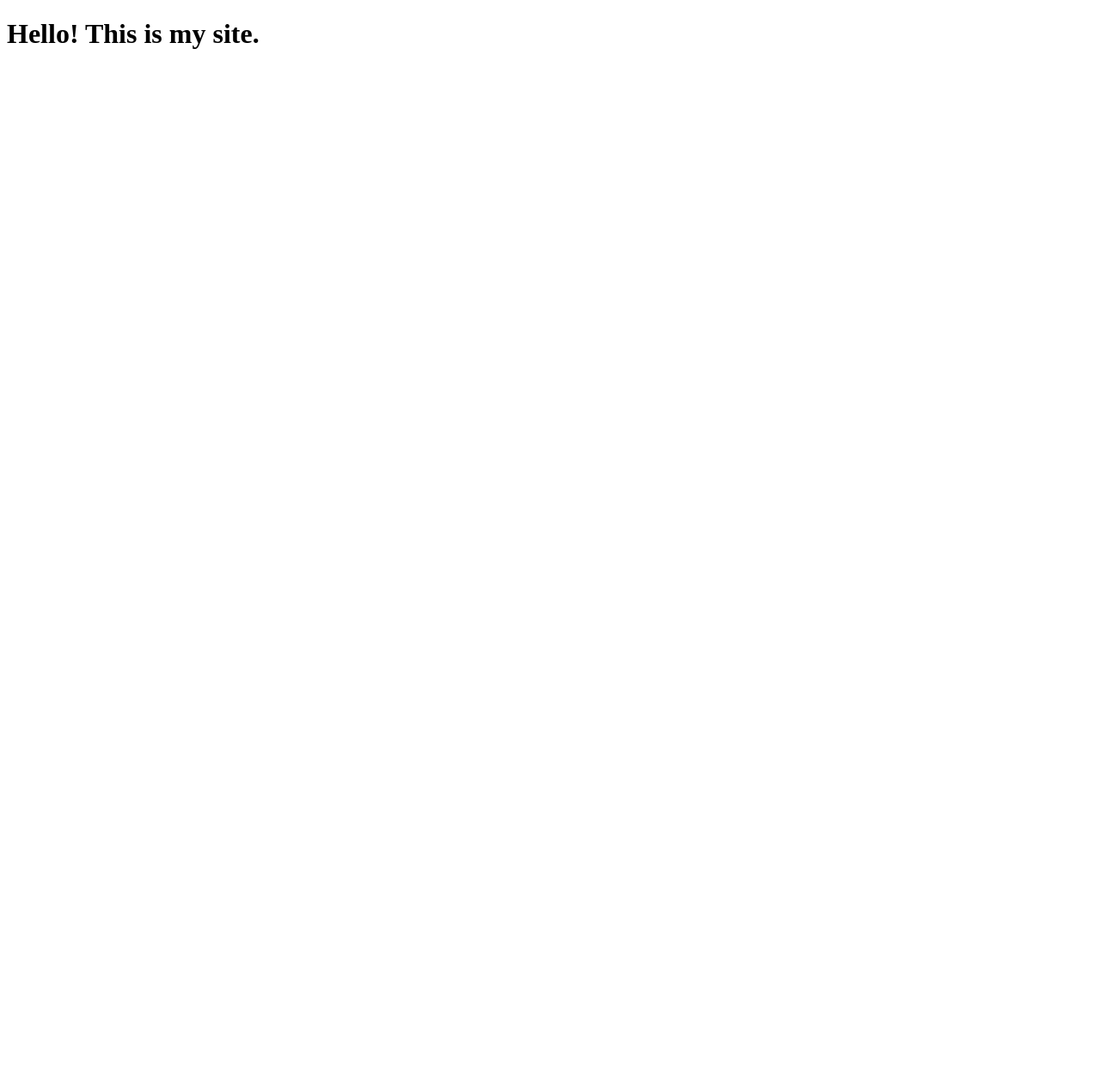
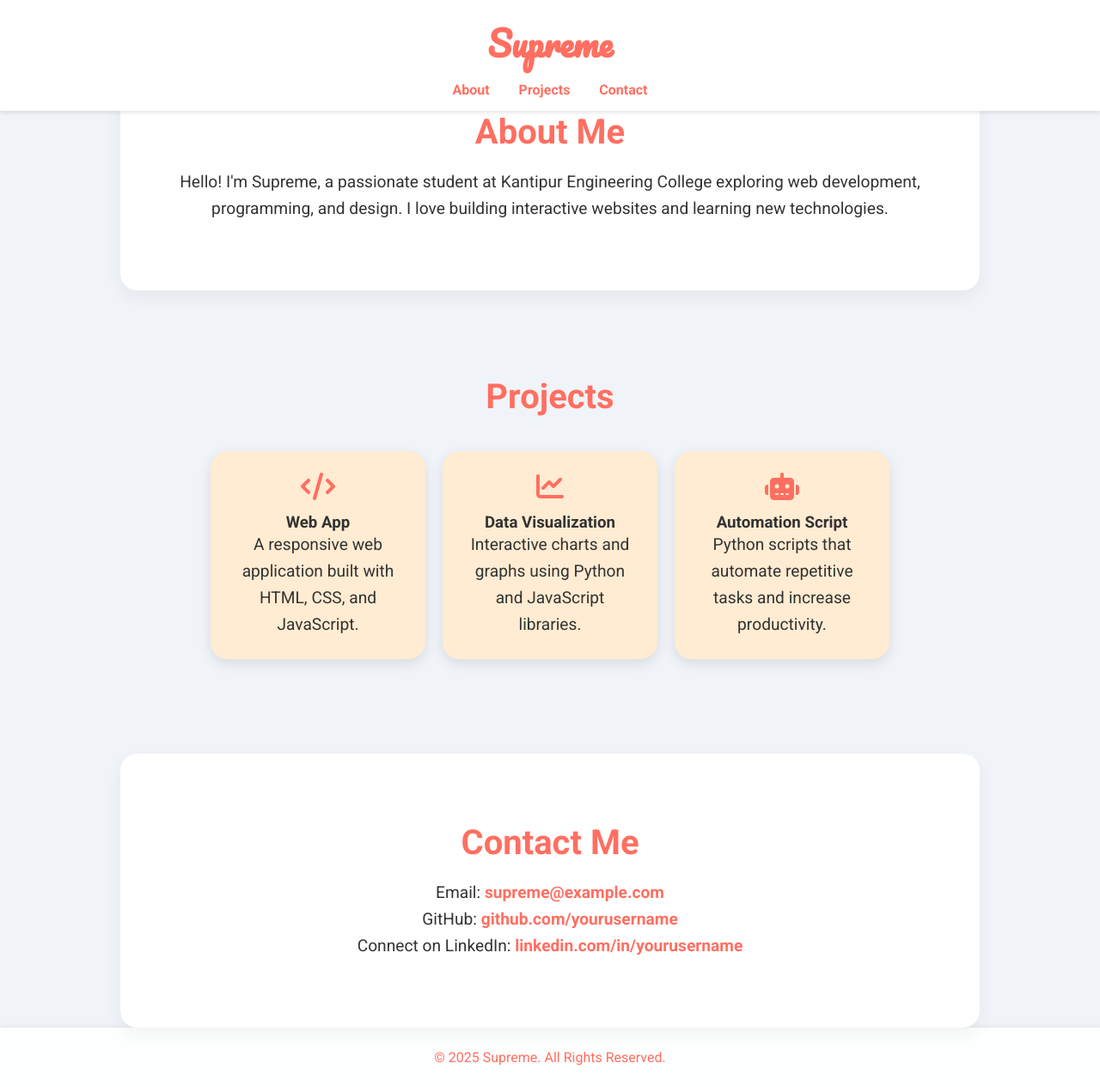
Before and after one commit to SupremeAdh/website, a plain HTML site: page index.html in a window 1280 px wide. Shown: the whole page at 86% size. Before the commit the page ends 800 px from the top, so only its background shows below. Drawn offline with Linux system fonts and the light colour scheme.

Commit message:
Update index.html

```diff
--- a/index.html
+++ b/index.html
@@ -1,9 +1,94 @@
 <!DOCTYPE html>
-<html>
+<html lang="en">
 <head>
-    <title>SupremeAdhikari</title>
+<meta charset="UTF-8">
+<meta name="viewport" content="width=device-width, initial-scale=1.0">
+<title>Supreme's Portfolio</title>
+<link href="https://fonts.googleapis.com/css2?family=Roboto:wght@400;700&family=Pacifico&display=swap" rel="stylesheet">
+<link rel="stylesheet" href="https://cdnjs.cloudflare.com/ajax/libs/font-awesome/6.4.0/css/all.min.css">
+<style>
+    * { margin: 0; padding: 0; box-sizing: border-box; scroll-behavior: smooth;}
+    body { font-family: 'Roboto', sans-serif; background: #f0f4f8; color: #333;}
+    header { position: fixed; top:0; width:100%; background: rgba(255,255,255,0.95); padding: 15px 0; box-shadow: 0 2px 5px rgba(0,0,0,0.1); z-index: 1000; }
+    header h1 { font-family: 'Pacifico', cursive; font-size: 2.5em; color: #ff6f61; text-align: center; }
+    nav { text-align: center; margin-top: 10px; }
+    nav a { text-decoration: none; color: #ff6f61; margin: 0 15px; font-weight: bold; transition: color 0.3s; }
+    nav a:hover { color: #333; }
+    section { padding: 100px 20px 60px 20px; max-width: 1000px; margin: auto; opacity: 0; transform: translateY(50px); transition: all 1s ease; }
+    section.visible { opacity: 1; transform: translateY(0);}
+    section:nth-child(even) { background: #fff; border-radius: 20px; margin-top: 50px; padding-top: 80px; padding-bottom: 80px; box-shadow: 0 8px 20px rgba(0,0,0,0.05);}
+    section h2 { font-size: 2.5em; text-align: center; margin-bottom: 20px; color: #ff6f61; }
+    section p { font-size: 1.2em; text-align: center; line-height: 1.6; }
+    .cards { display: flex; flex-wrap: wrap; justify-content: center; gap: 20px; margin-top: 40px; }
+    .card { background: #ffecd2; padding: 25px; width: 250px; border-radius: 20px; box-shadow: 0 5px 15px rgba(0,0,0,0.1); transition: transform 0.3s, box-shadow 0.3s; text-align: center; }
+    .card:hover { transform: translateY(-10px); box-shadow: 0 10px 20px rgba(0,0,0,0.2);}
+    .card i { font-size: 2em; margin-bottom: 15px; color: #ff6f61; }
+    footer { text-align: center; padding: 25px; background: rgba(255,255,255,0.9); color: #ff6f61; box-shadow: 0 -2px 5px rgba(0,0,0,0.05);}
+    a.contact-link { color: #ff6f61; text-decoration: none; font-weight: bold; }
+    a.contact-link:hover { text-decoration: underline; }
+</style>
 </head>
 <body>
-    <h1>Hello! This is my site.</h1>
+
+<header>
+    <h1>Supreme</h1>
+    <nav>
+        <a href="#about">About</a>
+        <a href="#projects">Projects</a>
+        <a href="#contact">Contact</a>
+    </nav>
+</header>
+
+<section id="about">
+    <h2>About Me</h2>
+    <p>Hello! I'm Supreme, a passionate student at Kantipur Engineering College exploring web development, programming, and design. I love building interactive websites and learning new technologies.</p>
+</section>
+
+<section id="projects">
+    <h2>Projects</h2>
+    <div class="cards">
+        <div class="card">
+            <i class="fas fa-code"></i>
+            <h3>Web App</h3>
+            <p>A responsive web application built with HTML, CSS, and JavaScript.</p>
+        </div>
+        <div class="card">
+            <i class="fas fa-chart-line"></i>
+            <h3>Data Visualization</h3>
+            <p>Interactive charts and graphs using Python and JavaScript libraries.</p>
+        </div>
+        <div class="card">
+            <i class="fas fa-robot"></i>
+            <h3>Automation Script</h3>
+            <p>Python scripts that automate repetitive tasks and increase productivity.</p>
+        </div>
+    </div>
+</section>
+
+<section id="contact">
+    <h2>Contact Me</h2>
+    <p>Email: <a class="contact-link" href="mailto:supreme@example.com">supreme@example.com</a></p>
+    <p>GitHub: <a class="contact-link" href="https://github.com/yourusername" target="_blank">github.com/yourusername</a></p>
+    <p>Connect on LinkedIn: <a class="contact-link" href="https://linkedin.com/in/yourusername" target="_blank">linkedin.com/in/yourusername</a></p>
+</section>
+
+<footer>
+    &copy; 2025 Supreme. All Rights Reserved.
+</footer>
+
+<script>
+    // Scroll animation
+    const sections = document.querySelectorAll('section');
+    const observer = new IntersectionObserver((entries) => {
+        entries.forEach(entry => {
+            if(entry.isIntersecting) {
+                entry.target.classList.add('visible');
+            }
+        });
+    }, { threshold: 0.2 });
+
+    sections.forEach(section => observer.observe(section));
+</script>
+
 </body>
 </html>
```
